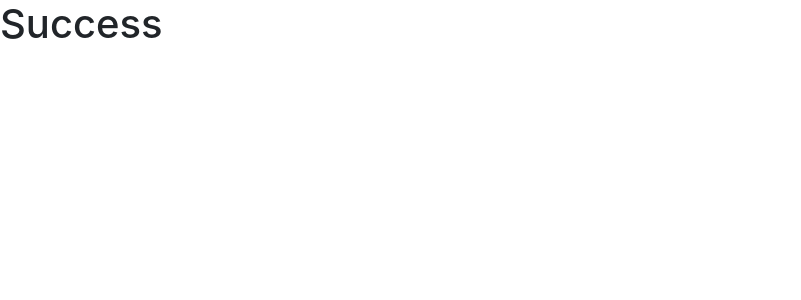
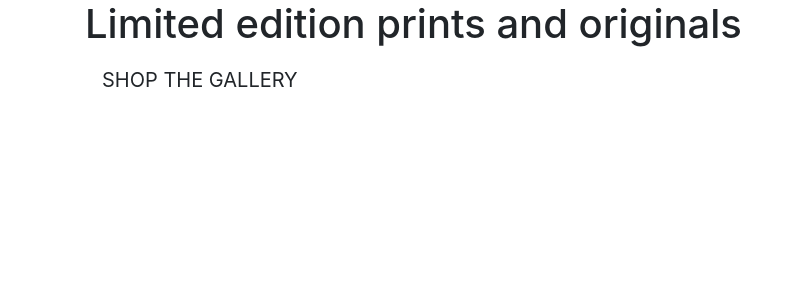
Before and after one commit to rachel-o-donnell/black_and_white_beauty, a Django app: page / in a window 1280 px wide. Shown: the top 300 px of the page, without its empty margins (0-801 px from the left). Run offline with Django 3.2, Linux system fonts and the light colour scheme.

Commit message:
Add basic content to homepage

```diff
--- a/home/templates/home/index.html
+++ b/home/templates/home/index.html
@@ -1,6 +1,25 @@
 {% extends "base.html" %}
 {% load static %}
 
+{% block page_header %}
+<div class="container header-container">
+    <div class="row">
+        <div class="col">
+        </div>
+    </div>
+</div>
+{% endblock %}
 {% block content %}
-<h1>Success</h1>
+<div class="container h-100">
+    <div class="row h-100">
+        <div class="col my-auto">
+            <h1>Limited edition prints and originals</h1>
+            <div>
+                <h3>
+                    <a href="" class="btn btn-lg text-uppercase">Shop the gallery</a>
+                </h3>
+            </div>
+        </div>
+    </div>
+</div>
 {% endblock %}
```
